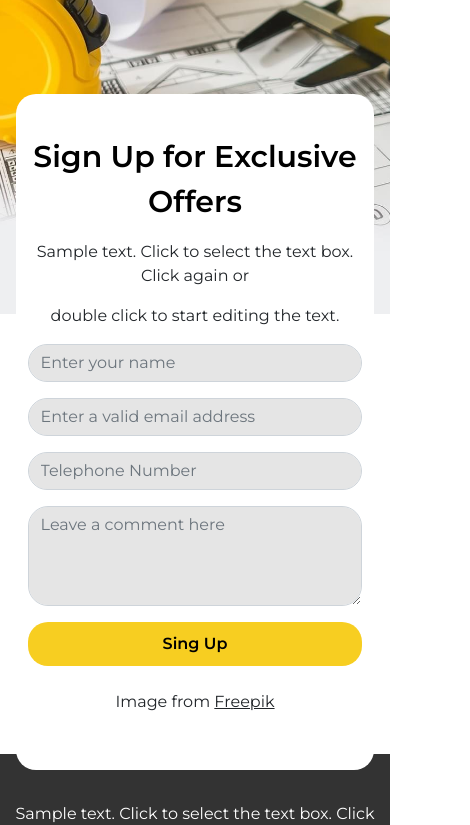
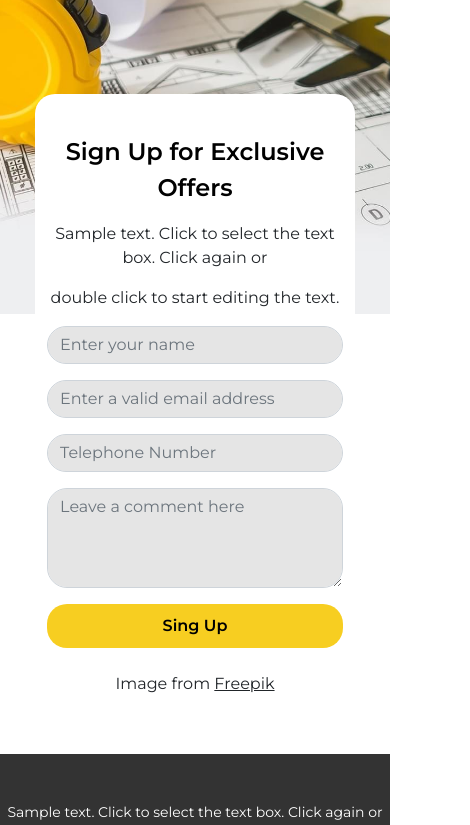
Before and after one commit to tharanga270/companysite, a React (Create React App) app: page / in a window 390 px wide. Shown: the part 8740-9565 px from the top of the page, 470 px wide, since content can reach past the window. Built offline with nearby package versions, Linux system fonts and the light colour scheme.

Commit message:
34 commit

```diff
--- a/src/media.css
+++ b/src/media.css
@@ -679,4 +679,34 @@
     left: 40px;
   }
   /*comment section*/
+
+  /*full service section*/
+  .full-serv-img1 {
+    left: 40px;
+  }
+  .emb-full-serv-image2 {
+    left: 75px;
+  }
+  .full-sev-emb1 {
+    left: 150px;
+  }
+  .full-serv-cont {
+    left: 35px;
+  }
+  /*full service section*/
+
+  /*singup section*/
+  .colsing-md8 {
+    width: 82% !important;
+  }
+  .singup-offer-title {
+    font-size: 1.5rem;
+  }
+  /*singup section*/
+
+  /*footer*/
+  .cmnp1 {
+    font-size: 0.875rem;
+  }
+  /*footer*/
 }
```
